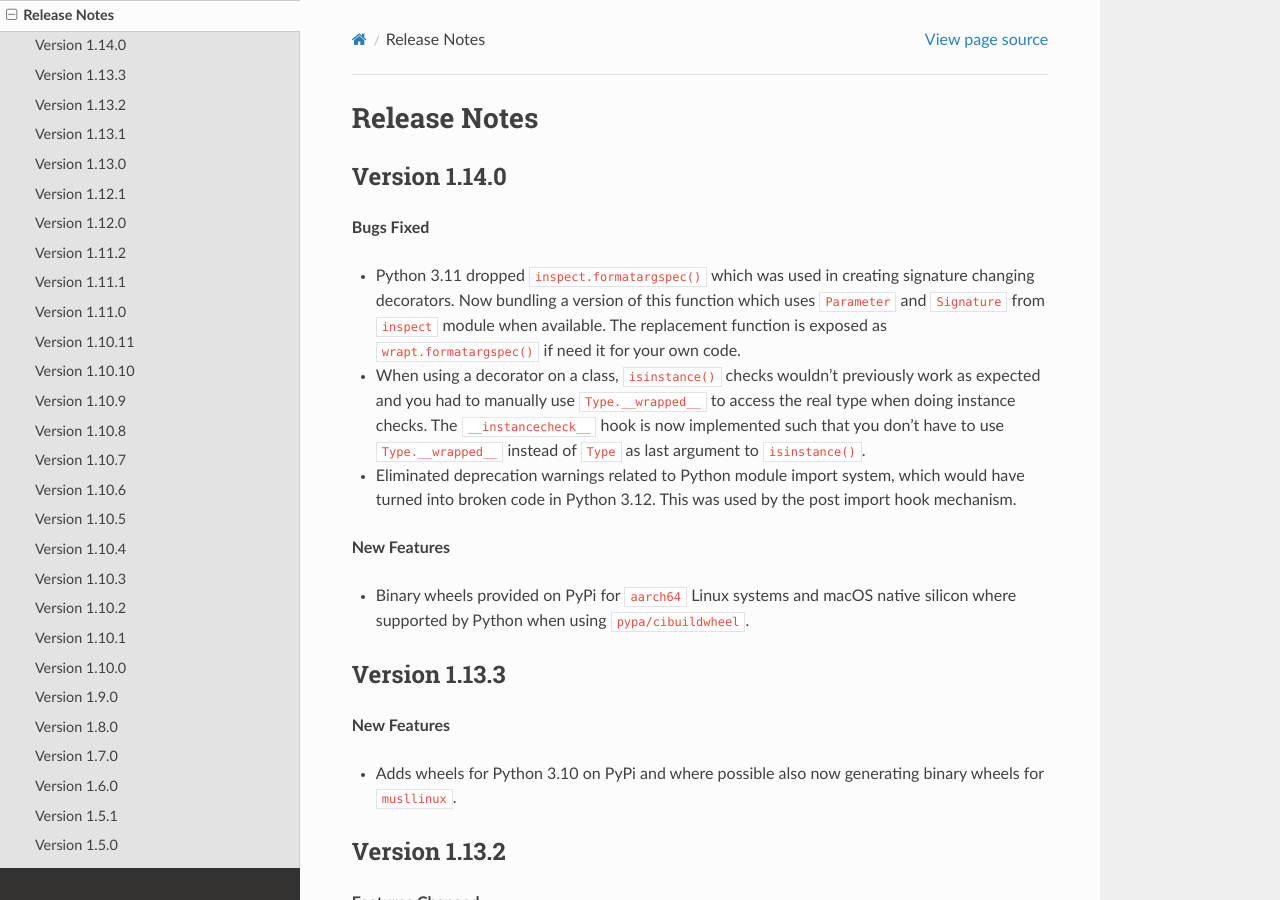
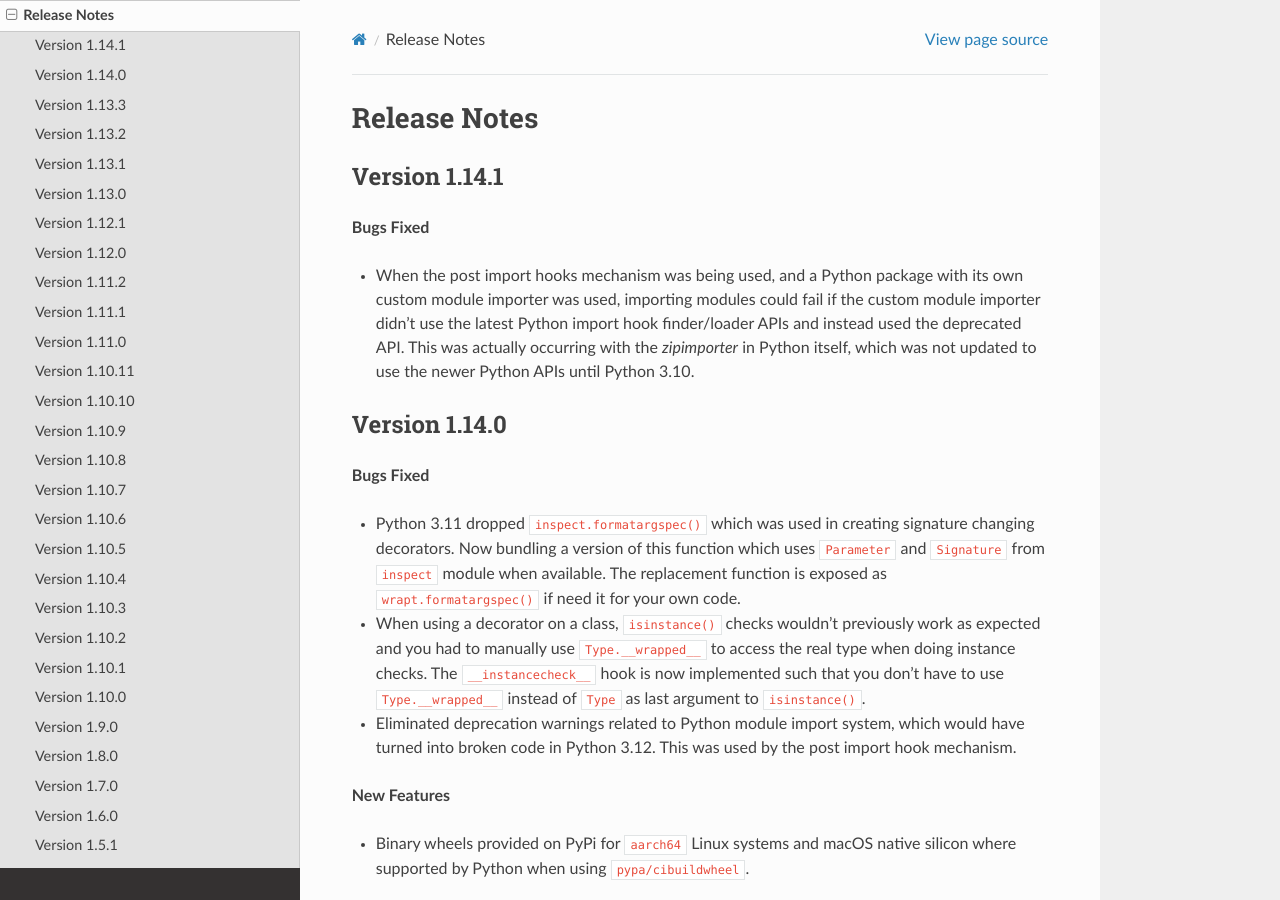
Before and after one commit to GrahamDumpleton/wrapt, a Sphinx documentation site: the page built from docs/changes.rst, in a window 1280 px wide and 900 px high. Built offline with Sphinx 7.4.7 and the Read the Docs theme 2.0.0, drawn with Linux system fonts in a browser that asks for light colours.

Commit message:
Document fix for module importers using deprecated APIs.

```diff
--- a/docs/changes.rst
+++ b/docs/changes.rst
@@ -1,5 +1,17 @@
 Release Notes
 =============
+
+Version 1.14.1
+--------------
+
+**Bugs Fixed**
+
+* When the post import hooks mechanism was being used, and a Python package with
+  its own custom module importer was used, importing modules could fail if the
+  custom module importer didn't use the latest Python import hook finder/loader
+  APIs and instead used the deprecated API. This was actually occurring with the
+  `zipimporter` in Python itself, which was not updated to use the newer Python
+  APIs until Python 3.10.
 
 Version 1.14.0
 --------------
```
